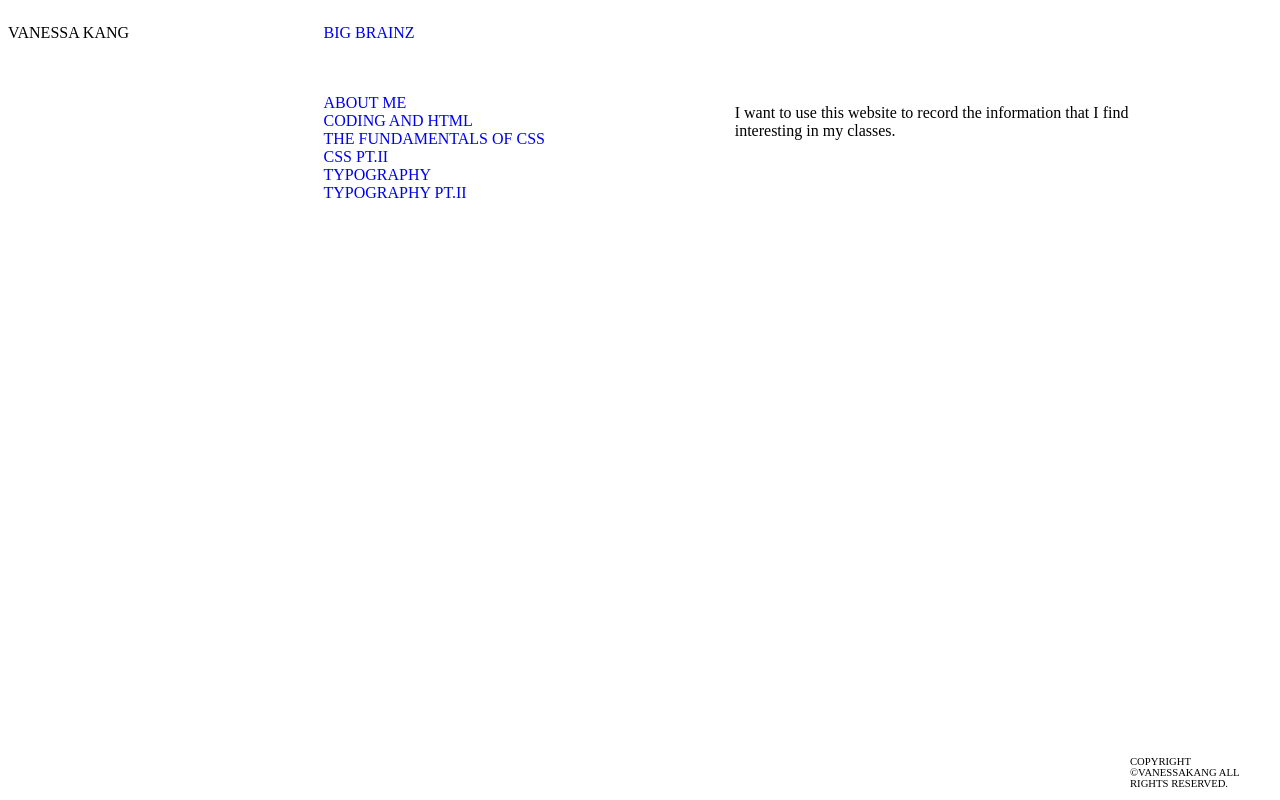
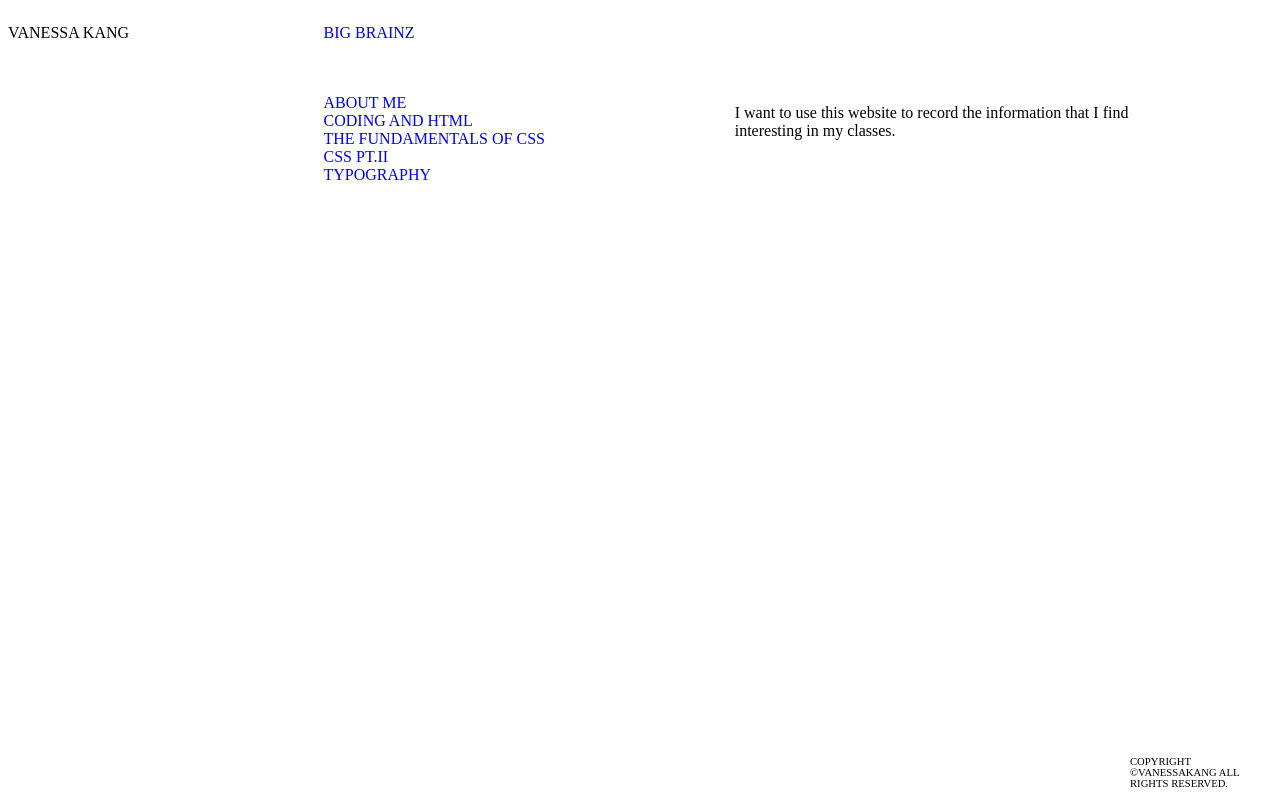
Before and after one commit to vanessakang223/harmonic-collection-van, a plain HTML site: page index.html in a window 1280 px wide. Drawn offline with Linux system fonts and the light colour scheme.

Commit message:
temp remove type 2 page

```diff
--- a/index.html
+++ b/index.html
@@ -16,7 +16,7 @@
    <div class="button2"> <a href="css.html">THE FUNDAMENTALS OF CSS</a></div>
    <div class="button3"> <a href="css2.html">CSS PT.II</a></div>
    <div class="button4"> <a href="type1.html">TYPOGRAPHY</a></div>
-   <div class="button5"> <a href="type2.html">TYPOGRAPHY PT.II</a></div>
+   <!-- <div class="button5"> <a href="type2.html">TYPOGRAPHY PT.II</a></div> -->
 
     </div>
 
```
